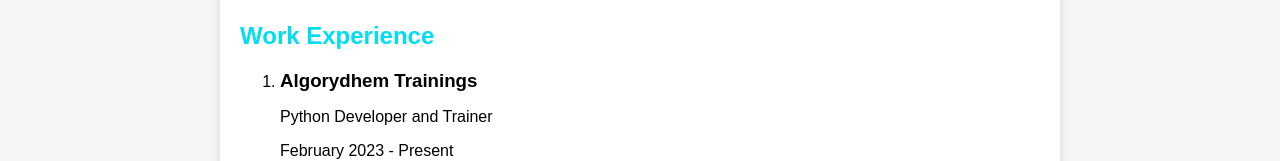
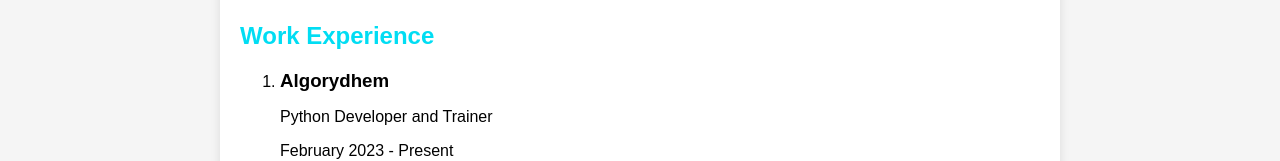
Before and after one commit to MuhammadBilalMehar/MeharBilalPortfolio, a plain HTML site: page index.html in a window 1280 px wide. Shown: the part 810-971 px from the top of the page. Drawn offline with Linux system fonts and the light colour scheme.

Commit message:
this code to new Brach

```diff
--- a/index.html
+++ b/index.html
@@ -30,7 +30,7 @@
         <h2>Work Experience</h2>
         <ol>
             <li>
-                <h3>Algorydhem Trainings</h3>
+                <h3>Algorydhem</h3>
                 <p>Python Developer and Trainer</p>
                 <p>February 2023 - Present</p>
                 <p>Developing tiny projects and advise students about structure of python and trained them to achive small goals and make their programming abilities more productive.</p>
```
